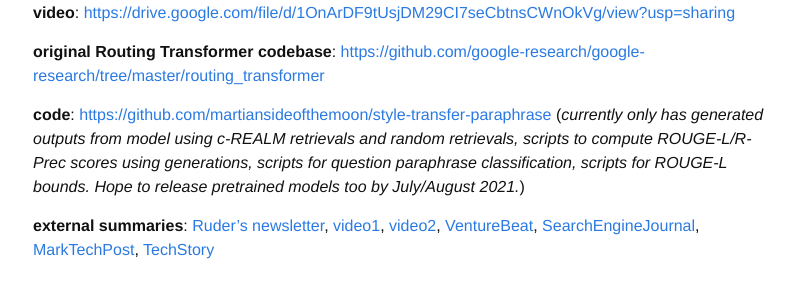
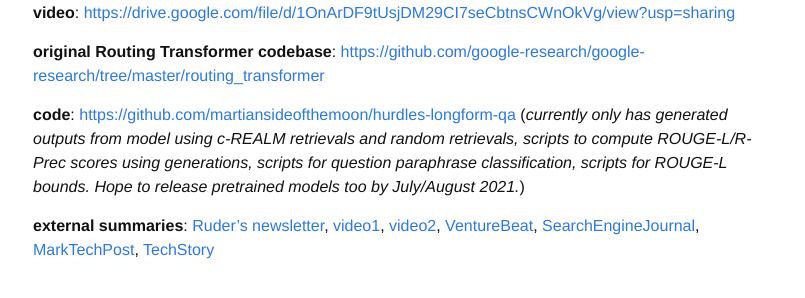
Before and after one commit to martiansideofthemoon/martiansideofthemoon.github.io, a Jekyll site: the page built from _posts/2021-05-06-naacl21.md, in a window 1280 px wide. Shown: the part 1065-1363 px from the top of the page, without its empty margins (237-1042 px from the left). Built offline with Jekyll 4.4.1, drawn with Linux system fonts in a browser that asks for light colours; comment, search, counter and statistics services are not loaded; part of the change alters nothing that is shown.

Commit message:
Update 2021-05-06-naacl21.md

```diff
--- a/_posts/2021-05-06-naacl21.md
+++ b/_posts/2021-05-06-naacl21.md
@@ -20,6 +20,6 @@ Abstract: *The task of long-form question answering (LFQA) involves retrieving d
 
 **original Routing Transformer codebase**: [https://github.com/google-research/google-research/tree/master/routing_transformer](https://github.com/google-research/google-research/tree/master/routing_transformer)
 
-**code**: [https://github.com/martiansideofthemoon/style-transfer-paraphrase](https://github.com/martiansideofthemoon/style-transfer-paraphrase) (*currently only has generated outputs from model using c-REALM retrievals and random retrievals, scripts to compute ROUGE-L/R-Prec scores using generations, scripts for question paraphrase classification, scripts for ROUGE-L bounds. Hope to release pretrained models too by July/August 2021.*)
+**code**: [https://github.com/martiansideofthemoon/hurdles-longform-qa](https://github.com/martiansideofthemoon/hurdles-longform-qa) (*currently only has generated outputs from model using c-REALM retrievals and random retrievals, scripts to compute ROUGE-L/R-Prec scores using generations, scripts for question paraphrase classification, scripts for ROUGE-L bounds. Hope to release pretrained models too by July/August 2021.*)
 
 **external summaries**: [Ruder's newsletter](https://newsletter.ruder.io/issues/eacl-iclr-naacl-papers-round-up-research-reality-checks-ml-on-code-592784), [video1](https://www.youtube.com/watch?v=StyE5noPe4g&t=2839s&ab_channel=HenryAILabs), [video2](https://www.youtube.com/watch?v=8tZZoX5ct0I&t=2937s&ab_channel=HenryAILabs), [VentureBeat](https://venturebeat.com/2021/03/17/language-models-struggle-to-answer-questions-without-paraphrasing-training-data/), [SearchEngineJournal](https://www.searchenginejournal.com/long-form-question-answering/402519/#close), [MarkTechPost](https://www.marktechpost.com/2021/03/27/google-ai-introduces-a-new-system-for-open-domain-long-form-question-answering-lfqa/), [TechStory](https://techstory.in/google-ai-introduces-a-new-system-for-open-domain-long-form-question-answering-lfqa/)
```
